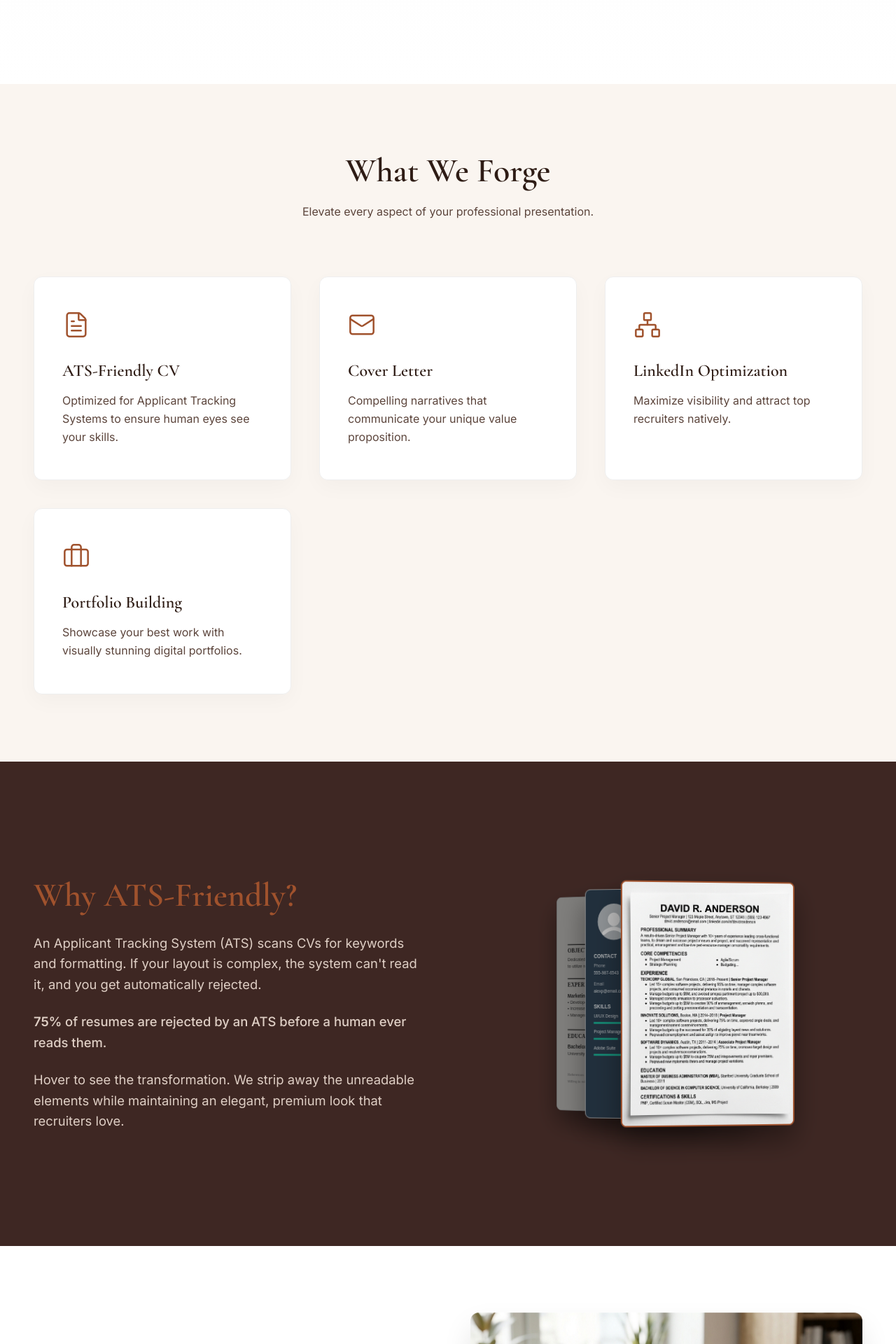
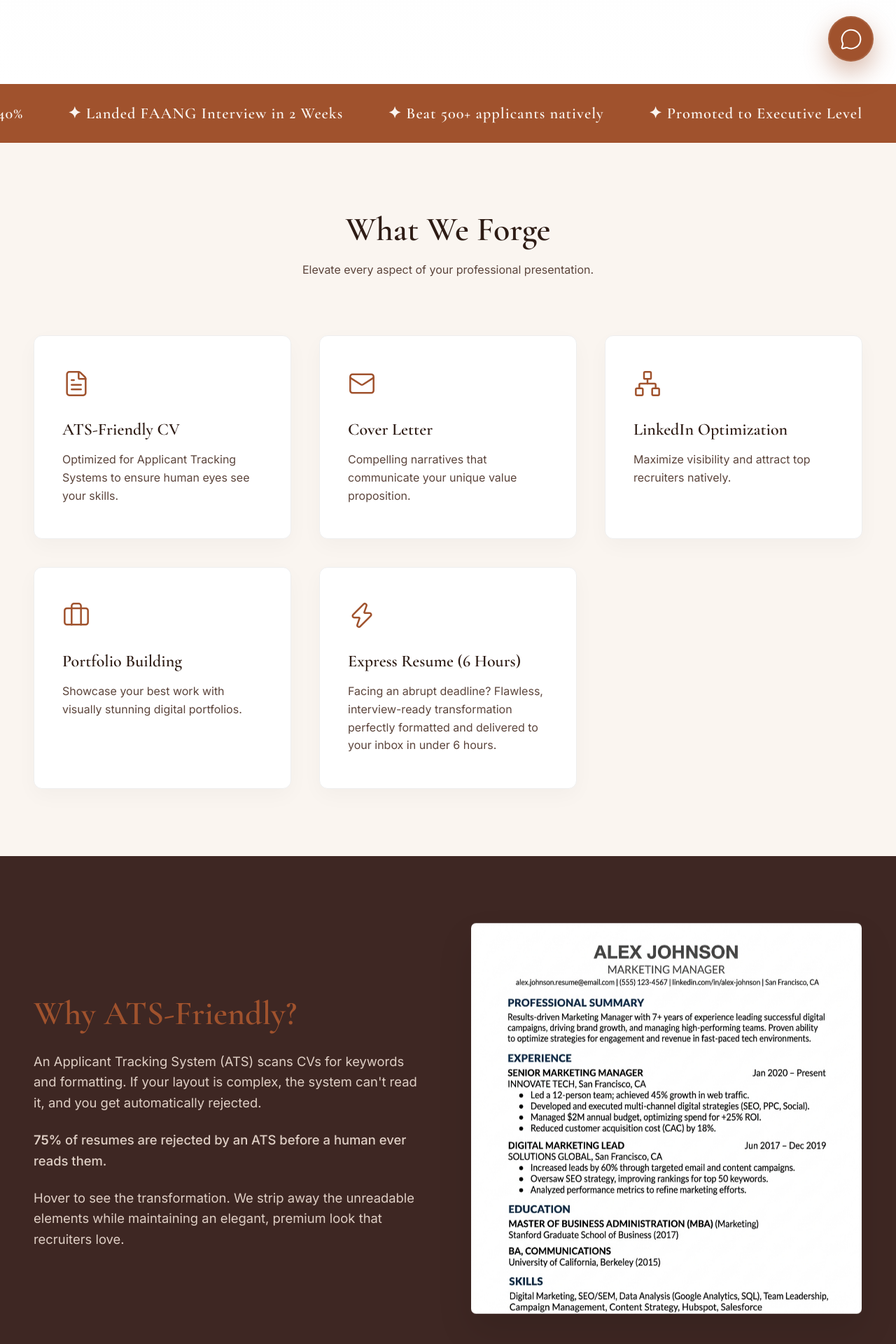
Before and after one commit to halaae/forge-digital, a React (Vite) app: page / in a window 1280 px wide. Shown: the part 680-2600 px from the top of the page at 70% size. Built offline with nearby package versions, Linux system fonts and the light colour scheme.

Commit message:
Complete extraordinary features

```diff
--- a/src/App.css
+++ b/src/App.css
@@ -513,3 +513,58 @@
   }
   .contact-section h2 { font-size: 1.8rem !important; }
 }
+
+/* Extraordinary UI Features */
+.marquee-container {
+  overflow: hidden;
+  background-color: var(--brand);
+  color: var(--bg-gray);
+  padding: 1.5rem 0;
+  display: flex;
+  position: relative;
+}
+
+.marquee-content {
+  display: flex;
+  white-space: nowrap;
+  animation: scrollText 45s linear infinite;
+  gap: 4rem;
+  padding-left: 4rem;
+}
+
+.marquee-item {
+  font-family: var(--font-heading);
+  font-weight: 600;
+  font-size: 1.4rem;
+  letter-spacing: 1px;
+}
+
+@keyframes scrollText {
+  from { transform: translateX(0); }
+  to { transform: translateX(-50%); }
+}
+
+.sticky-whatsapp {
+  position: fixed;
+  bottom: 2rem;
+  right: 2rem;
+  background-color: var(--brand);
+  color: var(--bg-light);
+  width: 65px;
+  height: 65px;
+  border-radius: 50%;
+  border: 2px solid rgba(255,255,255,0.1);
+  display: flex;
+  align-items: center;
+  justify-content: center;
+  box-shadow: 0 15px 35px rgba(160, 82, 45, 0.4);
+  z-index: 1000;
+  transition: all 0.3s cubic-bezier(0.175, 0.885, 0.32, 1.275);
+}
+
+.sticky-whatsapp:hover {
+  transform: translateY(-8px) scale(1.05);
+  box-shadow: 0 25px 45px rgba(160, 82, 45, 0.6);
+  color: var(--bg-light);
+  background-color: var(--brand-hover);
+}
--- a/src/App.jsx
+++ b/src/App.jsx
@@ -1,5 +1,6 @@
 import React from 'react';
 import { useScrollReveal } from './hooks/useScrollReveal';
+import { MessageCircle } from 'lucide-react';
 import Header from './components/Header';
 import Hero from './components/Hero';
 import Services from './components/Services';
@@ -9,6 +10,31 @@ import ChooseUs from './components/ChooseUs';
 import Contact from './components/Contact';
 import './App.css';
 
+const Marquee = () => {
+  const testimonials = [
+    "✦ Salary increased by 40%",
+    "✦ Landed FAANG Interview in 2 Weeks",
+    "✦ Beat 500+ applicants natively",
+    "✦ Promoted to Executive Level",
+    "✦ Portfolio locked 3 freelance contracts",
+    "✦ 98% Callback Rate Achieved",
+    "✦ Landed FAANG Interview in 2 Weeks",
+    "✦ Beat 500+ applicants natively",
+    "✦ Salary increased by 40%",
+    "✦ Promoted to Executive Level"
+  ];
+
+  return (
+    <div className="marquee-container">
+      <div className="marquee-content">
+        {testimonials.map((item, i) => (
+          <span key={i} className="marquee-item">{item}</span>
+        ))}
+      </div>
+    </div>
+  );
+};
+
 function App() {
   useScrollReveal();
 
@@ -17,12 +43,17 @@ function App() {
       <Header />
       <main>
         <Hero />
+        <Marquee />
         <Services />
         <WhyAts />
         <WhyPortfolio />
         <ChooseUs />
       </main>
       <Contact />
+
+      <a href="https://wa.me/918848524175" target="_blank" rel="noopener noreferrer" className="sticky-whatsapp reveal" style={{ transitionDelay: '1s' }}>
+        <MessageCircle size={32} strokeWidth={1.5} />
+      </a>
     </div>
   );
 }
--- a/src/components/Services.jsx
+++ b/src/components/Services.jsx
@@ -1,5 +1,5 @@
 import React, { useState, useRef } from 'react';
-import { FileText, Mail, Briefcase, Network } from 'lucide-react';
+import { FileText, Mail, Briefcase, Network, Zap } from 'lucide-react';
 
 const InteractiveCard = ({ icon, title, desc }) => {
   const cardRef = useRef(null);
@@ -68,6 +68,11 @@ export default function Services() {
       icon: <Briefcase size={40} strokeWidth={1.5} />,
       title: 'Portfolio Building',
       desc: 'Showcase your best work with visually stunning digital portfolios.'
+    },
+    {
+      icon: <Zap size={40} strokeWidth={1.5} />,
+      title: 'Express Resume (6 Hours)',
+      desc: 'Facing an abrupt deadline? Flawless, interview-ready transformation perfectly formatted and delivered to your inbox in under 6 hours.'
     }
   ];
 
--- a/src/components/WhyAts.jsx
+++ b/src/components/WhyAts.jsx
@@ -18,35 +18,18 @@ export default function WhyAts() {
           </p>
         </div>
 
-        <div className="reveal">
-          <div className="resume-stack-container">
-            {/* Plain unoptimized CV (Layer 1) */}
-            <div className="resume-card resume-card-plain" style={{ padding: '0', overflow: 'hidden', border: '1px solid #ccc' }}>
-               <img
-                 src="/unop_resume_1.svg"
-                 alt="Unorganized plain resume"
-                 style={{ width: '100%', height: '100%', objectFit: 'fill', display: 'block', backgroundColor: '#fdfbf7' }}
-               />
-            </div>
-
-            {/* Complex blue two-column (Layer 2) */}
-            <div className="resume-card resume-card-blue" style={{ display: 'flex', padding: 0, border: '1px solid #bbb', overflow: 'hidden' }}>
-               <img
-                 src="/unop_resume_2.svg"
-                 alt="Complex two-column resume format"
-                 style={{ width: '100%', height: '100%', objectFit: 'fill', display: 'block', backgroundColor: '#2c3e50' }}
-               />
-            </div>
-
-            {/* ATS Optimized (Layer 3 - Front) */}
-            <div className="resume-card resume-card-ats" style={{ padding: 0, overflow: 'hidden' }}>
-              <img
-                src="/ats_resume.png"
-                alt="ATS Friendly Resume"
-                style={{ width: '100%', height: '100%', objectFit: 'cover', display: 'block' }}
-              />
-            </div>
-          </div>
+        <div className="image-content reveal" style={{ transitionDelay: '0.2s' }}>
+          <img
+            src="/mockup3.png"
+            alt="Pristine ATS Friendly Resume"
+            style={{
+              width: '100%',
+              borderRadius: '8px',
+              boxShadow: '0 25px 50px rgba(0,0,0,0.1)',
+              objectFit: 'cover',
+              border: '1px solid rgba(0,0,0,0.05)'
+            }}
+          />
         </div>
       </div>
     </section>
```
Also changed, not shown: public/mockup3.png (added).
